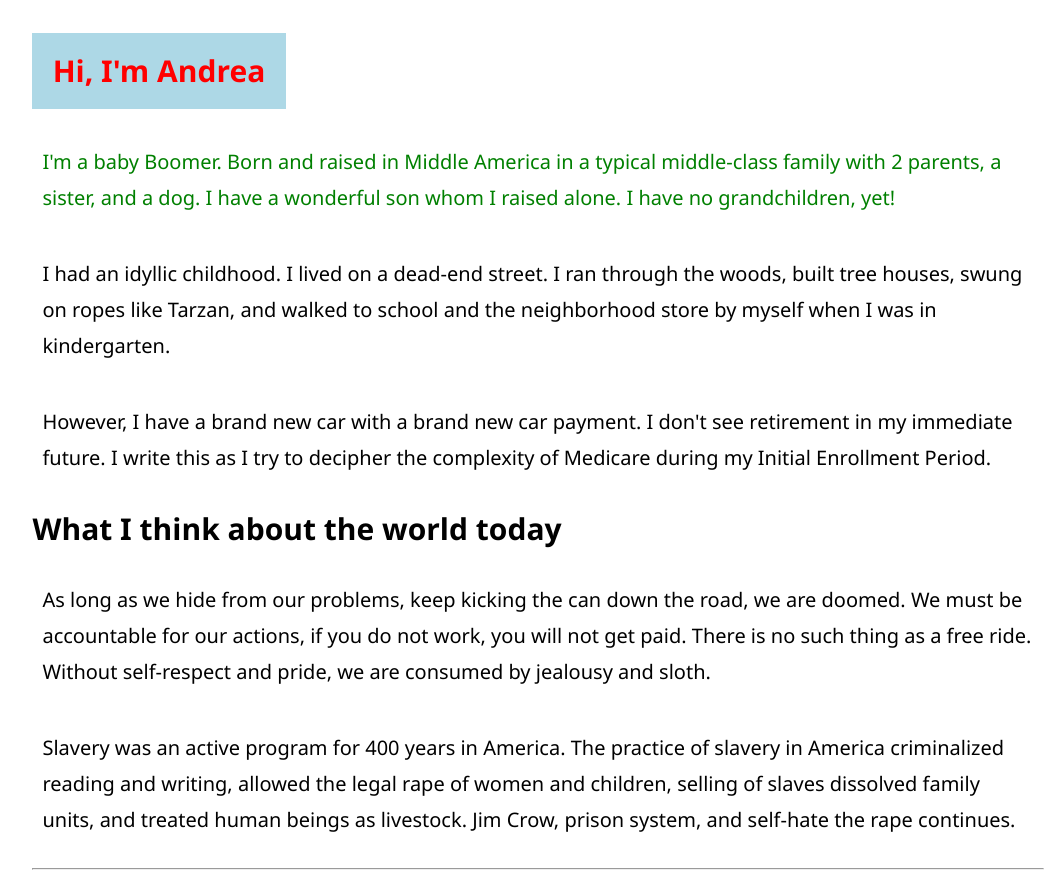
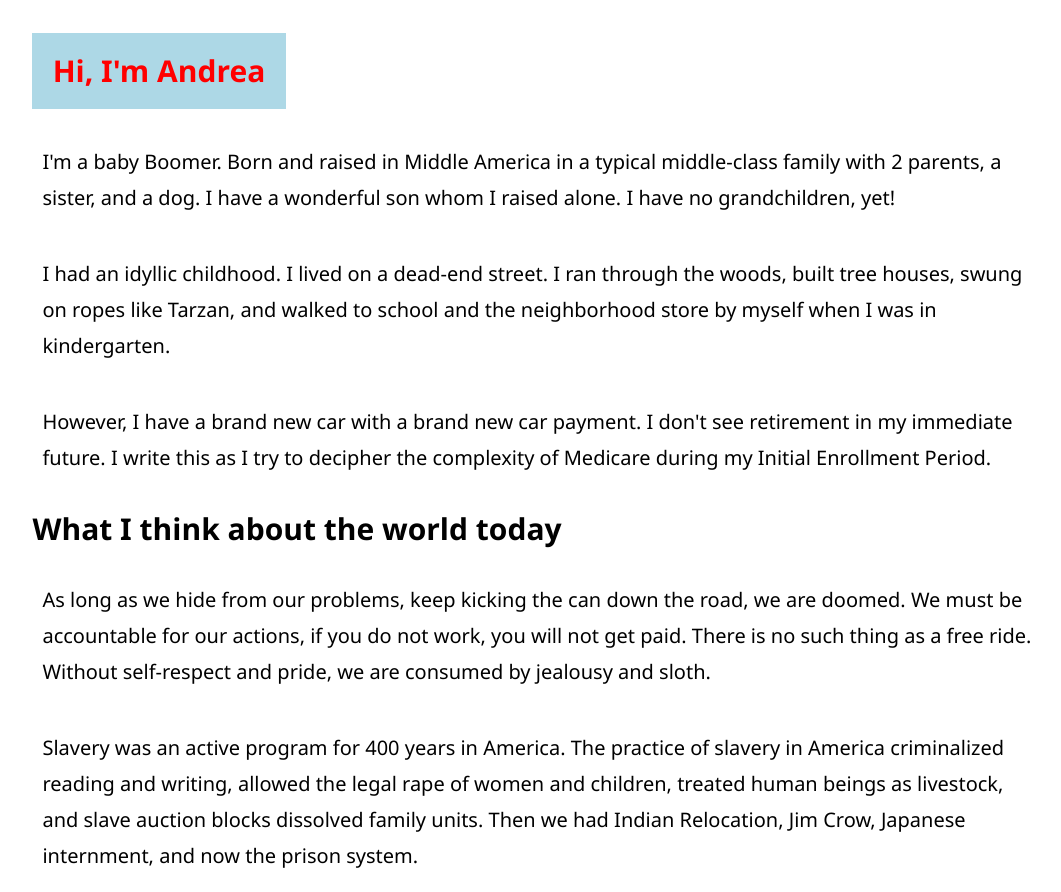
Before and after one commit to KC-LCW-Jan-23-Classroom/js-assignment-4-html-me-something-ACoderBee, a website: page about.html in a window 1280 px wide. Shown: the top 892 px of the page, without its empty margins (102-1163 px from the left). Drawn offline with Linux system fonts and the light colour scheme.

Commit message:
changes to about

```diff
--- a/about.html
+++ b/about.html
@@ -10,14 +10,14 @@
    <body>
       <section class="container">
       <h1 id="aboutHeading">Hi, I'm Andrea</h1>
-         <p class="funParagraph">I'm a baby Boomer. Born and raised in Middle America in a typical middle-class family with 2 parents, a sister, and a dog.  I have a wonderful son whom I raised alone.  I have no grandchildren, yet! </p>
+         <p>I'm a baby Boomer. Born and raised in Middle America in a typical middle-class family with 2 parents, a sister, and a dog.  I have a wonderful son whom I raised alone.  I have no grandchildren, yet! </p>
          <p> I had an idyllic childhood. I lived on a dead-end street.   I ran through the woods, built tree houses, swung on ropes like Tarzan, and walked to school and the neighborhood store by myself when I was in kindergarten.</p>
          <p > However, I have a  brand new car with a brand new car payment. I don't see retirement in my immediate future. I write this as I try to decipher the complexity of Medicare during my Initial Enrollment Period. </p>
       <h2>What I think about the world today
       </h2>
          <p>As long as we hide from our problems, keep kicking the can down the road, we are doomed.  We must be accountable for our actions, if you do not work, you will not get paid.  There is no such thing as a free ride.  Without self-respect and pride, we are consumed by jealousy and sloth.
          </p>
-         <p> Slavery was an active program for 400 years in America.  The practice of slavery in America criminalized reading and writing, allowed the legal rape of women and children, selling of slaves dissolved family units, and treated human beings as livestock. Jim Crow, prison system, and self-hate the rape continues.
+         <p> Slavery was an active program for 400 years in America.  The practice of slavery in America criminalized reading and writing, allowed the legal rape of women and children, treated human beings as livestock, and slave auction blocks dissolved family units.  Then we had Indian Relocation, Jim Crow, Japanese internment, and now the prison system.
          </p>
          <!--https://upload.wikimedia.org/wikipedia/commons/transcoded/6/67/Address_Before_a_Joint_Session_of_Congress_%28February_24%2C_2009%29_-_Barack_Obama_%28WhiteHouse.gov%29.ogv/Address_Before_a_Joint_Session_of_Congress_%28February_24%2C_2009%29_-_Barack_Obama_%28WhiteHouse.gov%29.ogv.160p.webm-->
          <hr>
```
